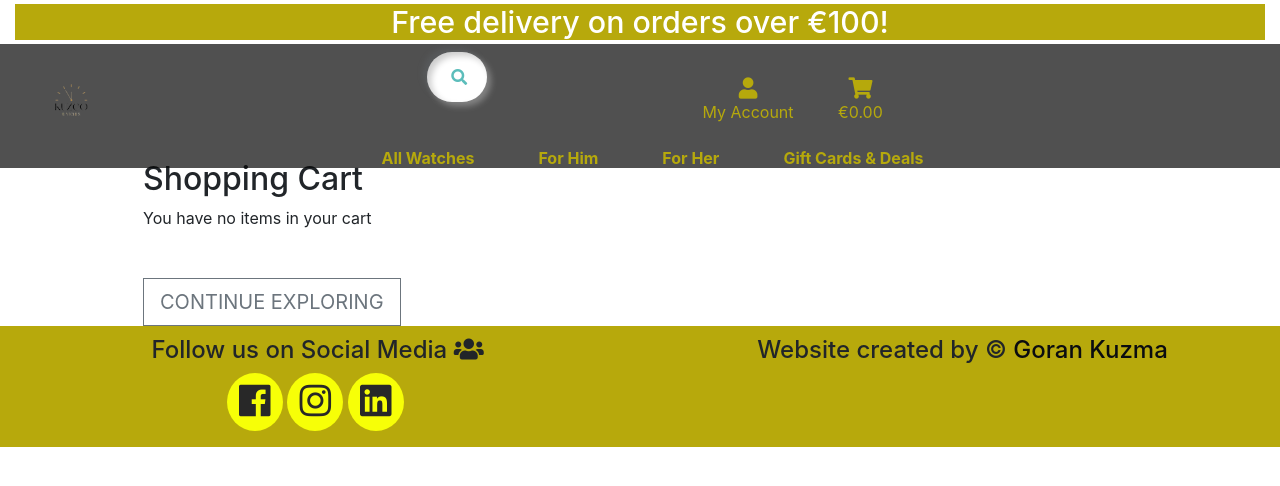
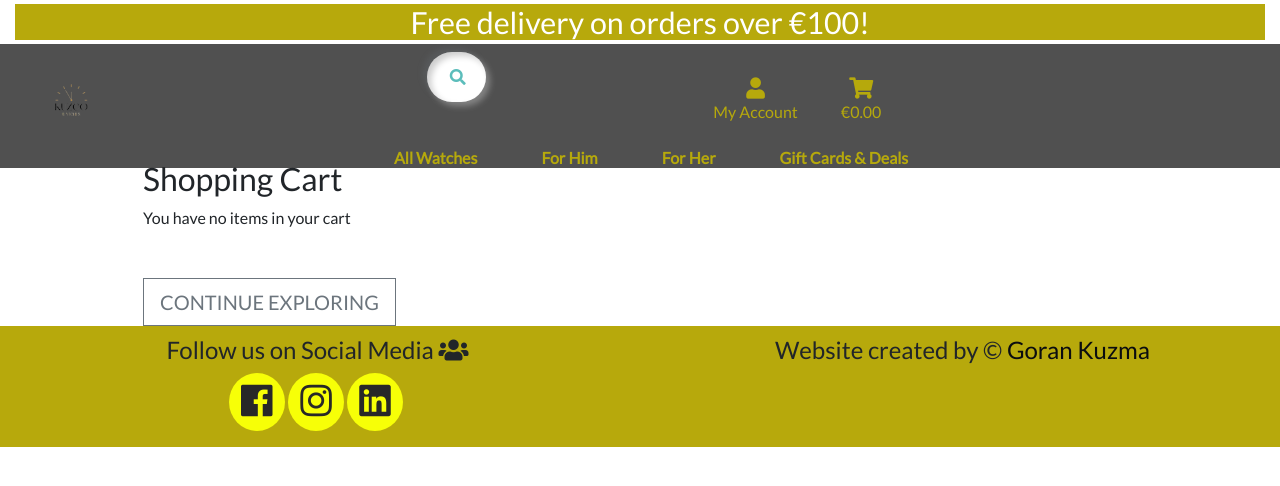
Before and after one commit to kuzGo/kuzco, a Django app: page /cart/ in a window 1280 px wide. Shown: the top 486 px of the page. Run offline with Django 3.2, Linux system fonts and the light colour scheme; some libraries are stand-ins or nearby versions.

Commit message:
Change Google fonts from @import to link

```diff
--- a/static/css/style.css
+++ b/static/css/style.css
@@ -5,7 +5,9 @@
     -webkit-box-sizing: border-box;
             box-sizing: border-box;
 }
-
+body {
+    font-family: 'Lato', sans-serif;
+}
 html {
     height: 100%;
     scroll-behavior: smooth;
--- a/templates/base.html
+++ b/templates/base.html
@@ -14,6 +14,9 @@
 
         <!-- Bootstrap CSS -->
         {% block corecss %}
+            <link rel="preconnect" href="https://fonts.googleapis.com">
+            <link rel="preconnect" href="https://fonts.gstatic.com" crossorigin>
+            <link href="https://fonts.googleapis.com/css2?family=Lato&display=swap" rel="stylesheet">
             <link rel="stylesheet" href="https://use.fontawesome.com/releases/v5.6.3/css/all.css" integrity="sha384-UHRtZLI+pbxtHCWp1t77Bi1L4ZtiqrqD80Kn4Z8NTSRyMA2Fd33n5dQ8lWUE00s/" crossorigin="anonymous"/>
             <link rel="stylesheet" href="https://stackpath.bootstrapcdn.com/bootstrap/4.4.1/css/bootstrap.min.css" integrity="sha384-Vkoo8x4CGsO3+Hhxv8T/Q5PaXtkKtu6ug5TOeNV6gBiFeWPGFN9MuhOf23Q9Ifjh" crossorigin="anonymous">
             <link rel="stylesheet" href="{% static 'css/style.css' %}">
```
